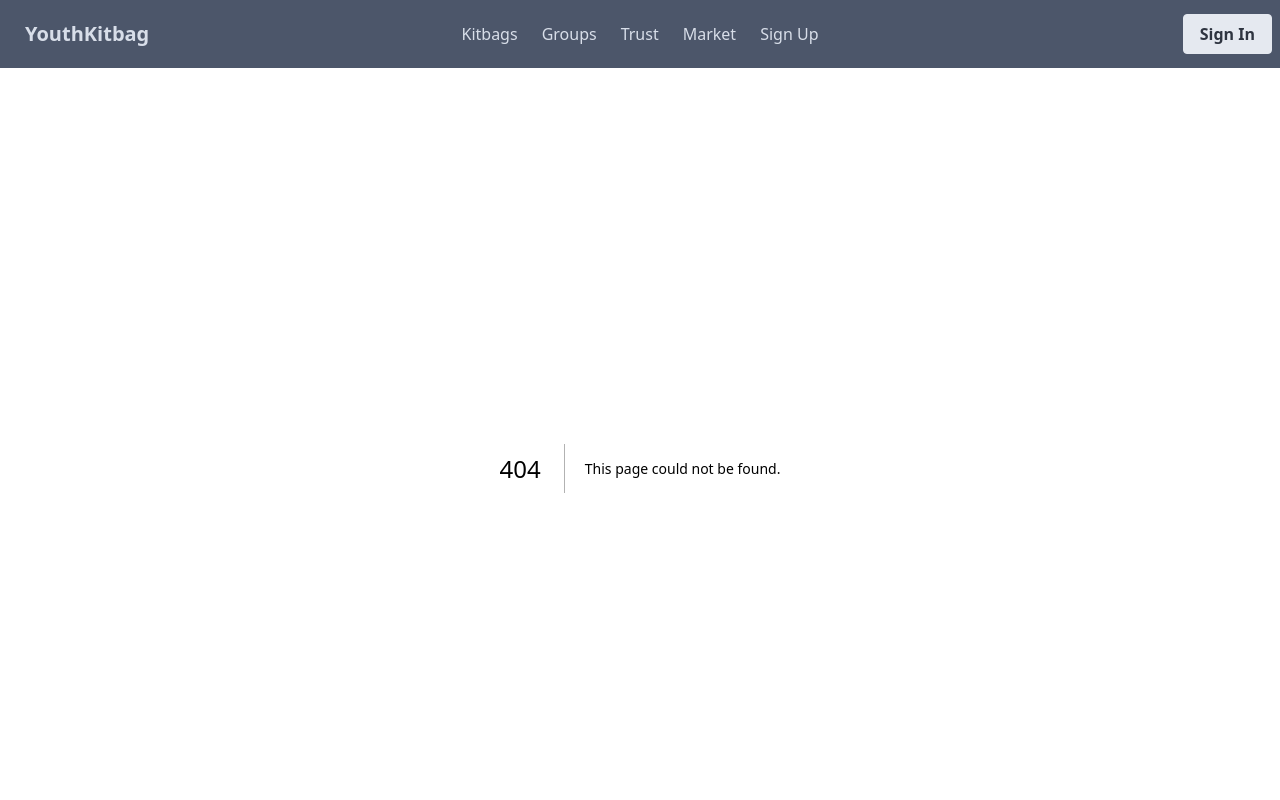
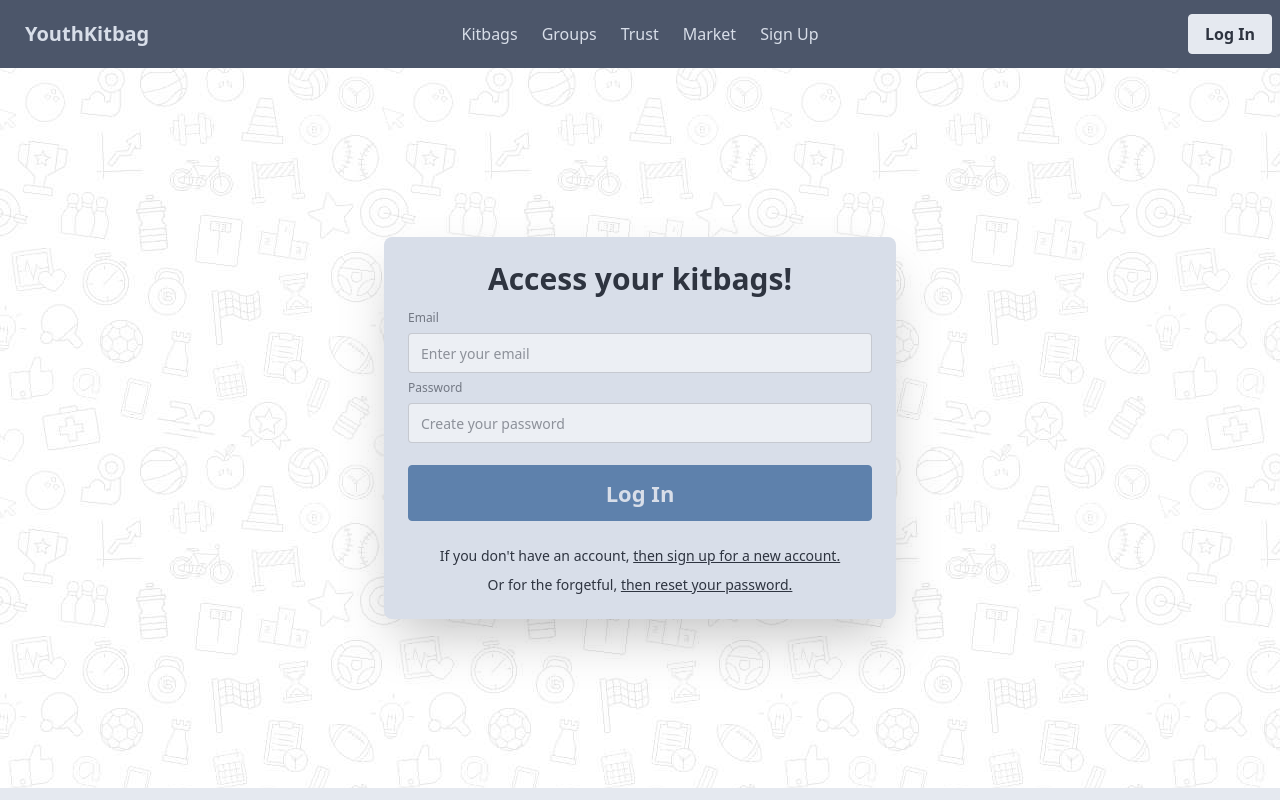
Before and after one commit to pgmoir/youthkitbag-ui-v2-nextjs, a Next.js app: page /login in a window 1280 px wide. Before the commit this address had no page. Shown: the top 800 px of the page. Built offline with nearby package versions, Linux system fonts and the light colour scheme.

Commit message:
Add dummy login and forgot pwd forms

```diff
--- /dev/null
+++ b/src/app/forgot-password/page.tsx
@@ -0,0 +1,42 @@
+import Link from 'next/link';
+import { JSX } from 'react';
+
+function ForgotPassword(): JSX.Element {
+  return (
+    <section id="login" className="hero min-h-180">
+      <div className="hero-content">
+        <div className="card bg-base-300 shrink-0 shadow-2xl max-w-lg">
+          <div className="card-body">
+            <h2 className="text-3xl font-semibold text-center">
+              Forgotten your password?
+            </h2>
+            <div className="text-center">
+              <span>
+                If you have forgotten your password, then enter your email here
+                and you will be sent a link to create a new password. Please be
+                aware that this link is time limited, and will expire in an hour
+                after sending. If actually you know your password,{' '}
+              </span>
+              <Link href="/login" className="link">
+                log in direct to your kitbag.
+              </Link>
+            </div>
+            <fieldset className="fieldset">
+              <label className="label">Email</label>
+              <input
+                type="email"
+                className="input w-full"
+                placeholder="Enter your email"
+              />
+              <button className="btn btn-xl btn-primary mt-4 text-base-300 mb-3">
+                Reset Password
+              </button>
+            </fieldset>
+          </div>
+        </div>
+      </div>
+    </section>
+  );
+}
+
+export default ForgotPassword;
--- /dev/null
+++ b/src/app/login/page.tsx
@@ -0,0 +1,49 @@
+import Link from 'next/link';
+import { JSX } from 'react';
+
+function Login(): JSX.Element {
+  return (
+    <section id="login" className="hero min-h-180">
+      <div className="hero-content">
+        <div className="card bg-base-300 shrink-0 shadow-2xl min-w-lg">
+          <div className="card-body">
+            <h2 className="text-3xl font-semibold text-center">
+              Access your kitbags!
+            </h2>
+            <fieldset className="fieldset">
+              <label className="label">Email</label>
+              <input
+                type="email"
+                className="input w-full"
+                placeholder="Enter your email"
+              />
+              <label className="label">Password</label>
+              <input
+                type="password"
+                className="input w-full"
+                placeholder="Create your password"
+              />
+              <button className="btn btn-xl btn-primary mt-4 text-base-300 mb-3">
+                Log In
+              </button>
+            </fieldset>
+            <div className="text-center">
+              <span>If you don&apos;t have an account, </span>
+              <Link href="/#signup" className="link">
+                then sign up for a new account.
+              </Link>
+            </div>
+            <div className="text-center">
+              <span>Or for the forgetful, </span>
+              <Link href="/forgot-password" className="link">
+                then reset your password.
+              </Link>
+            </div>
+          </div>
+        </div>
+      </div>
+    </section>
+  );
+}
+
+export default Login;
--- a/src/app/signin/page.tsx
+++ /dev/null
@@ -1,7 +0,0 @@
-import { JSX } from 'react';
-
-function Signin(): JSX.Element {
-  return <div>Signin</div>;
-}
-
-export default Signin;
--- a/src/components/Navbar.tsx
+++ b/src/components/Navbar.tsx
@@ -29,8 +29,8 @@ function Navbar(): JSX.Element {
         </ul>
       </div>
       <div className="navbar-end">
-        <Link href="/signin" className="btn text-base">
-          Sign In
+        <Link href="/login" className="btn text-base">
+          Log In
         </Link>
         <div className="dropdown dropdown-end">
           <div tabIndex={0} role="button" className="btn btn-ghost lg:hidden">
--- a/src/components/loggedouthome/HeroSections.tsx
+++ b/src/components/loggedouthome/HeroSections.tsx
@@ -166,7 +166,9 @@ export const HeroSectionSignup = () => {
       <div className="hero-content">
         <div className="card bg-base-100 shrink-0 shadow-2xl min-w-lg">
           <div className="card-body">
-            <h2 className="text-3xl font-semibold text-center">Sign Up</h2>
+            <h2 className="text-3xl font-semibold text-center">
+              Let&apos;s get started!
+            </h2>
             <fieldset className="fieldset">
               <label className="label">First Name</label>
               <input
@@ -201,13 +203,13 @@ export const HeroSectionSignup = () => {
               <button className="btn btn-xl btn-primary mt-4 text-base-300 mb-3">
                 Sign Up
               </button>
-              <div className="text-center">
-                <span>If you already have a kitbag, </span>
-                <Link href="/signin" className="link link-hover">
-                  then sign in for access
-                </Link>
-              </div>
             </fieldset>
+            <div className="text-center">
+              <span>If you already have a kitbag, </span>
+              <Link href="/login" className="link">
+                then log in for access
+              </Link>
+            </div>
           </div>
         </div>
       </div>
```
Also changed, not shown: 1 other file (tests, documents, lock files or other folders).
